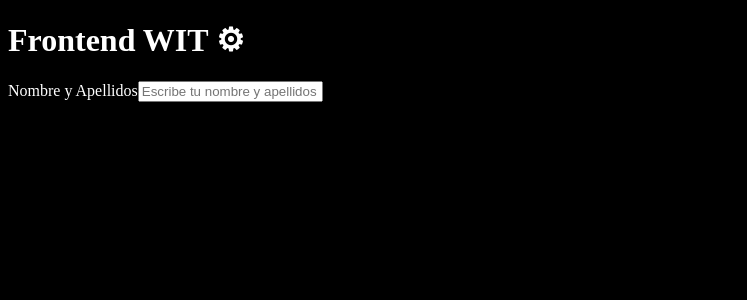
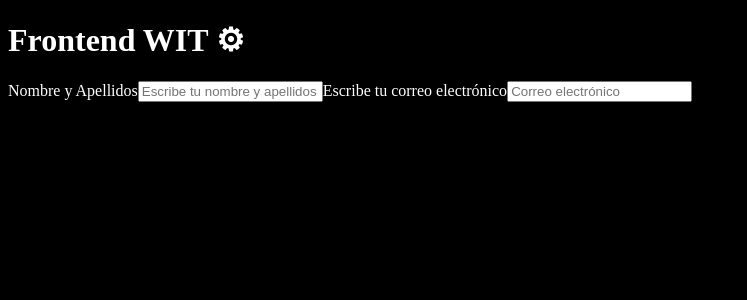
Before and after one commit to WIT-APP/wit-frontend, a React (Vite) app: page / in a window 1280 px wide. Shown: the top 300 px of the page, without its empty margins (0-747 px from the left). Built offline with nearby package versions, Linux system fonts and the light colour scheme.

Commit message:
arreglar test

```diff
--- a/src/components/Form.tsx
+++ b/src/components/Form.tsx
@@ -5,7 +5,7 @@ const Form = () => {
   return (
     <form>
         <InputText id="name" placeholder="Escribe tu nombre y apellidos" children="Nombre y Apellidos" />
-        {/* <InputEmail placeholder="Correo electrónico" children="Escribe tu correo electrónico" /> */}
+        <InputEmail placeholder="Correo electrónico" children="Escribe tu correo electrónico" />
 
 
 
--- a/src/ui/InputEmail.tsx
+++ b/src/ui/InputEmail.tsx
@@ -7,7 +7,7 @@ function InputEmail({ placeholder, children }: inputEmailProps ) {
 
   return (
     <>
-      <label htmlFor="name">
+      <label htmlFor="email">
         {children}
         <input
           type="email"
```
Also changed, not shown: 1 other file (tests, documents, lock files or other folders).
